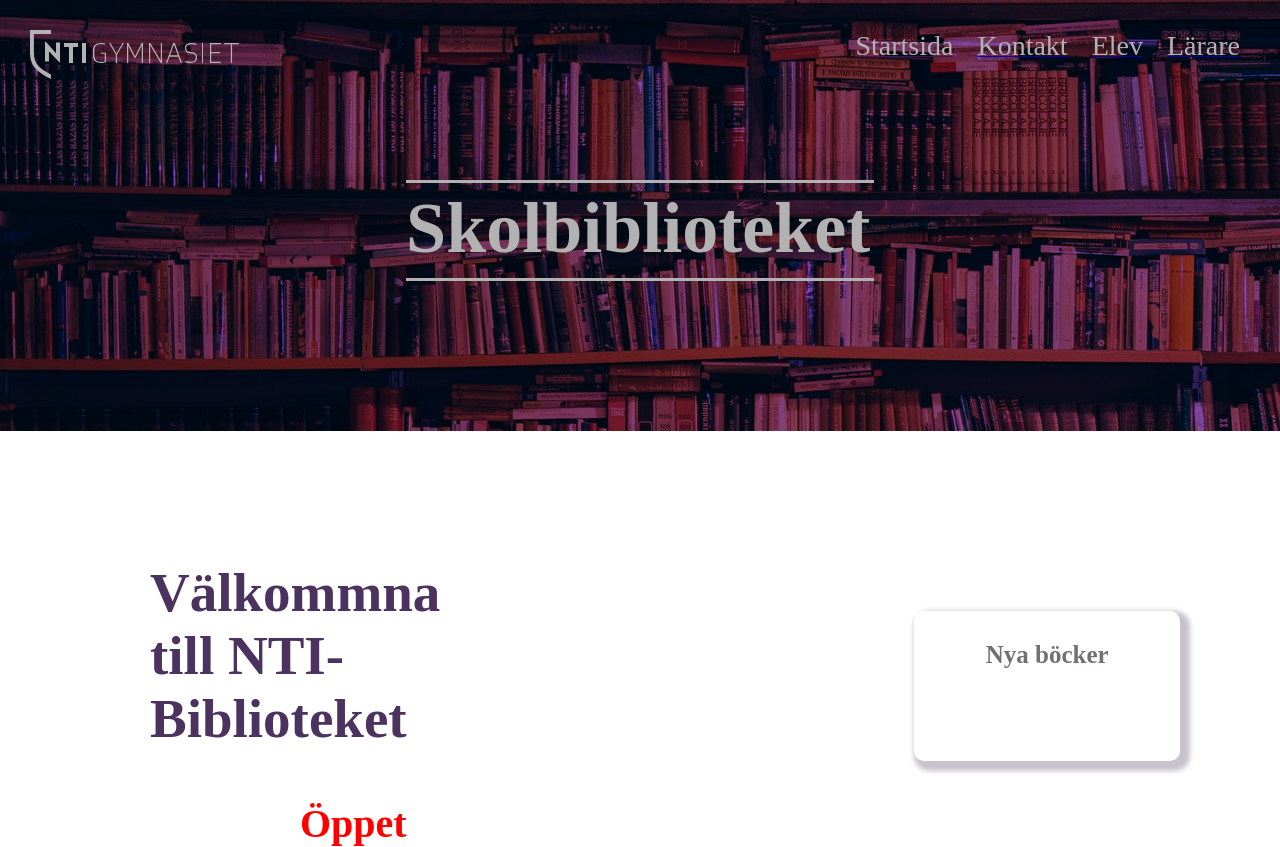
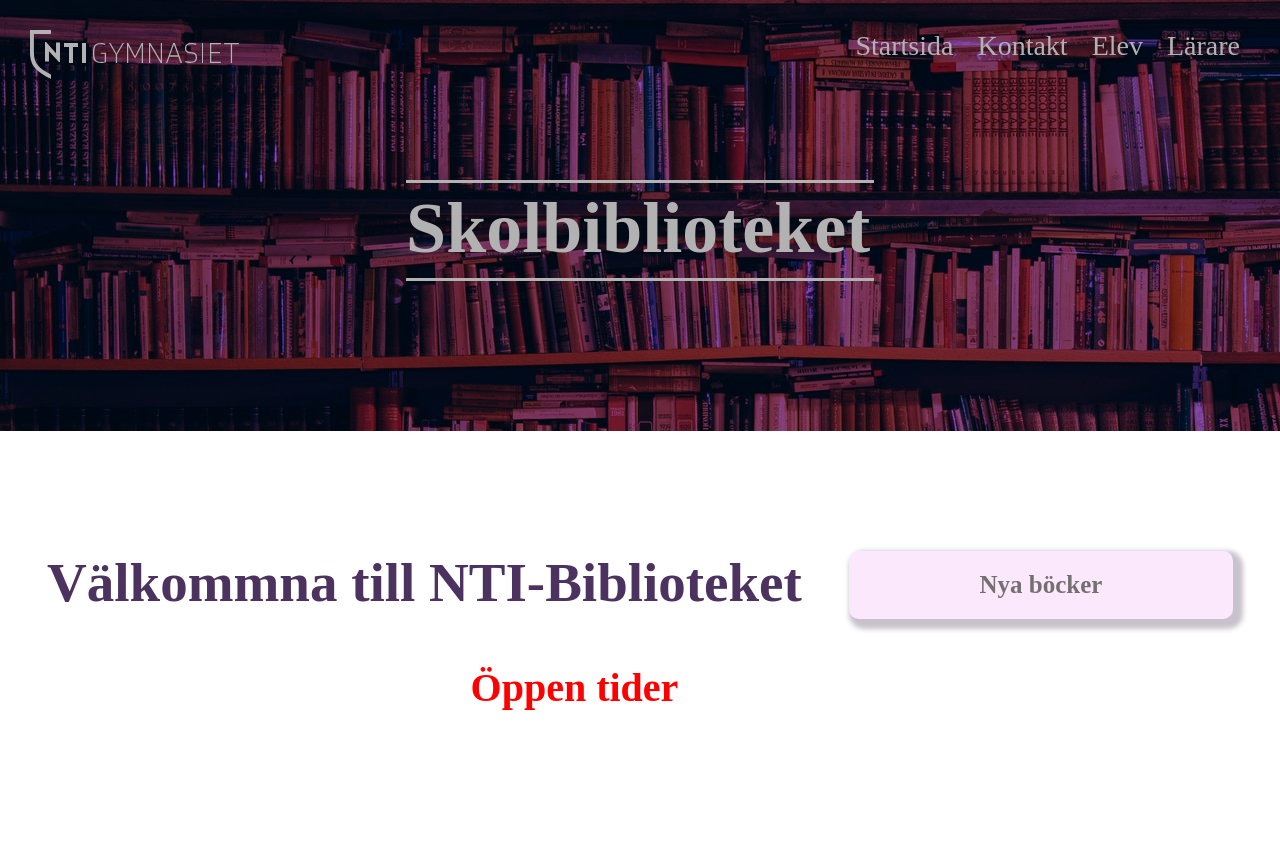
Before and after one commit to LiwiaMa/EE18-ar3, a PHP site: page / in a window 1280 px wide. After the commit the page ends 710 px from the top, so only its background shows below. Run offline with PHP 8.4, Linux system fonts and the light colour scheme; some libraries are stand-ins or nearby versions.

Commit message:
fortsatte på gtmnasiearbete, (elevsida och första sida) design

```diff
--- a/gymnasiearbete/index.html
+++ b/gymnasiearbete/index.html
@@ -23,6 +23,7 @@
                 </nav>
             </div>
         </header>
+            <main>
                 <div class="head">
                     <h1 class="ml1">
                         <span class="text-wrapper">
@@ -35,14 +36,17 @@
         </div>
             <div class="container-bottom">
                 <div class="vertical">
-                <h2 class="info">Välkommna <br> till NTI-Biblioteket</h2>
-                <h3>Öppet</h3>
-            </div>
-            <div class="side">
-                <h4 class="box">Nya böcker</h4>
+                    <h2 class="info">Välkommna till NTI-Biblioteket</h2>
+                    <div>
+                        <h3>Öppen tider</h3>
                     </div>
                 </div>
+                <div class="box">
+                    <h4>Nya böcker</h4>
                 </div>
+            </div>
+            </main>
+
     <script>
         var textWrapper = document.querySelector('.ml1 .letters');
         textWrapper.innerHTML = textWrapper.textContent.replace(/\S/g, "<span class='letter'>$&</span>");
--- a/gymnasiearbete/style.css
+++ b/gymnasiearbete/style.css
@@ -18,6 +18,11 @@ header {
     display: flex;
     flex-direction: column;
 }
+
+a {
+    text-decoration: none;
+}
+/* Top */
 .container{
     background-image: url("./bilder/book.jpg");
     background-color: #C26BFF;
@@ -31,13 +36,22 @@ header {
 }
 
 .container-bottom {
+    padding-top: 40px;
+    padding-bottom: 40px;
+    height: 100%;
     display: flex;
+    flex-direction: row;
+    justify-content: space-evenly;
+}
+.vertical{
+    display: flex;
+    flex-direction: column;
+    align-items: center;
 }
 
-.container-top li a:hover {
+.container-top ul a:hover {
     text-decoration: underline;
     cursor: pointer;
-    text-transform: uppercase;
     color: #fff;
 }
 
@@ -49,19 +63,20 @@ header {
     padding: 0 10px;
 }
 
+
 /* .container-top .meny {
     padding: 0 10px 10px 900px;
     margin-top: auto;
 } */
 
-.box {
+h4 {
     font-size: 25px;
     color: rgb(116, 112, 112);
 }
 
 .top {
-    width: 1600px;
-    background-image: linear-gradient(-45deg, #dd0890 0, indigo 100%);
+    width: 100%;
+    background-image: linear-gradient(-45deg, #d82ca4 0, rgb(76, 0, 130) 100%);
 }
 /* /*background-image: linear-gradient(-45deg,#dd0890 0,indigo 100%);
  */
@@ -90,16 +105,15 @@ h1 {
 .info {
     font-size: 55px;
     color: rgb(76, 50, 95);
-    padding: 50px 0 0 150px;
 }
-.side {
+.box {
+    box-sizing: border-box;
     border-radius: 10px;
     box-shadow: 5px 5px 5px 5px rgb(200, 194, 204);
-    width: 300px;
-    margin: 100px 100px 0 400px;
-    height: 150px;
-    padding: 30px;
-    font-size: 20px;
+    height: 100%;
+    width: 30%;
+    background: rgba(242, 157, 245, 0.24);
+    padding: 20px;
     text-align: center;
 }
 h3 {
```
Also changed, not shown: gymnasiearbete/elev.html (+23 -4 lines). Lines whose indentation alone changed are shown as unchanged.
